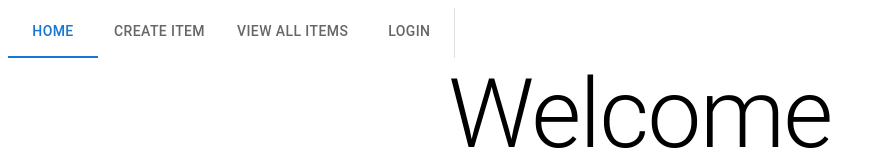
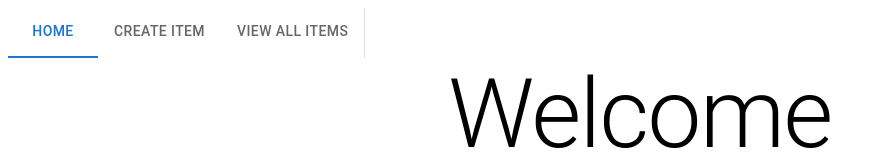
Before and after one commit to laurakelly1/virtual-timeline, a React (Create React App) app: page / in a window 1280 px wide. Shown: the top 160 px of the page, without its empty margins (0-885 px from the left). Built offline with nearby package versions, Linux system fonts and the light colour scheme.

Commit message:
Deployment working '

```diff
--- a/src/components/Navbar.js
+++ b/src/components/Navbar.js
@@ -43,13 +43,6 @@ const Navbar = () => {
             value="3"
             key="3"
           />
-          <Tab
-            label="Login"
-            to="/login"
-            component={Link}
-            value="4"
-            key="4"
-          />
         </Tabs>
       </Box>
     </Box>
```
